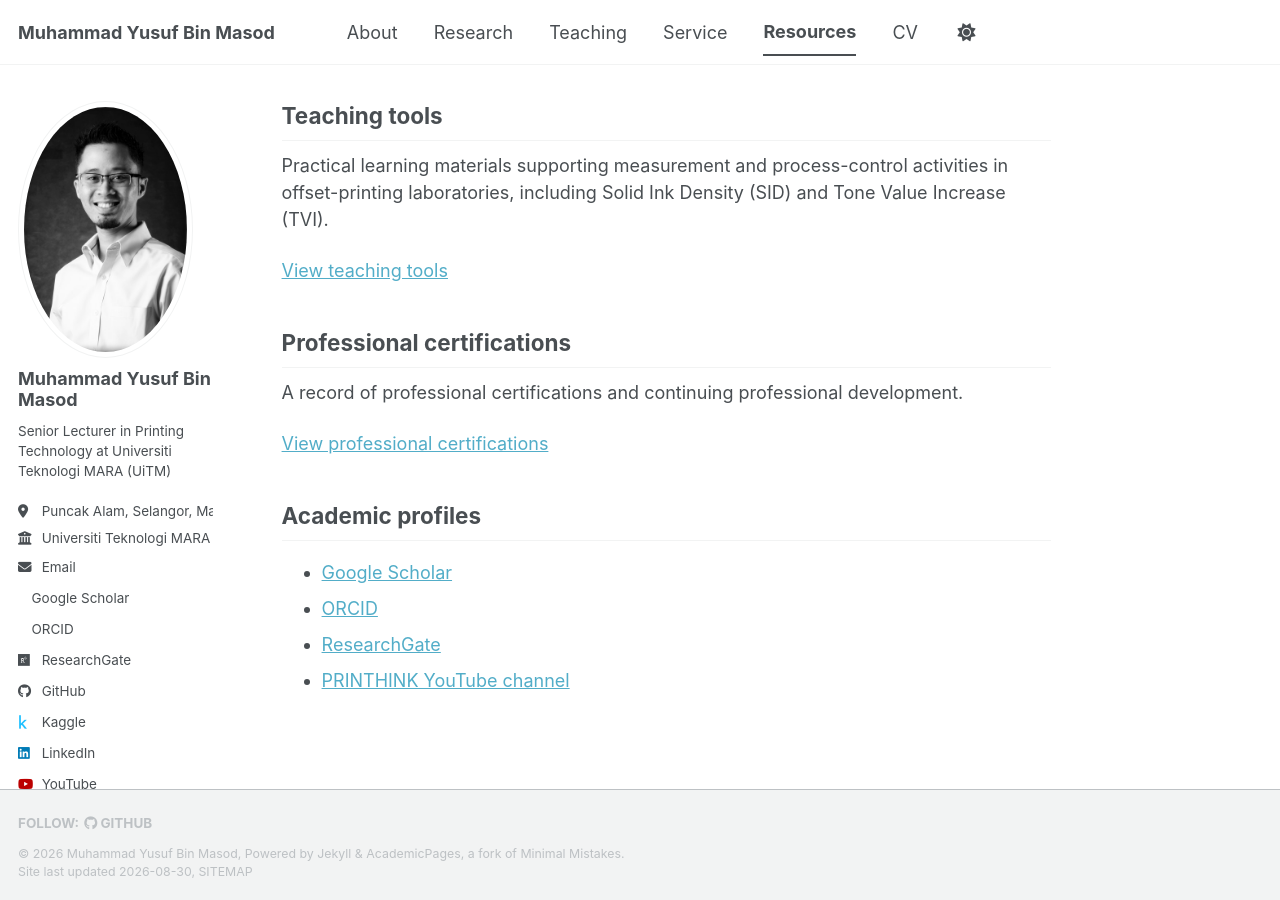
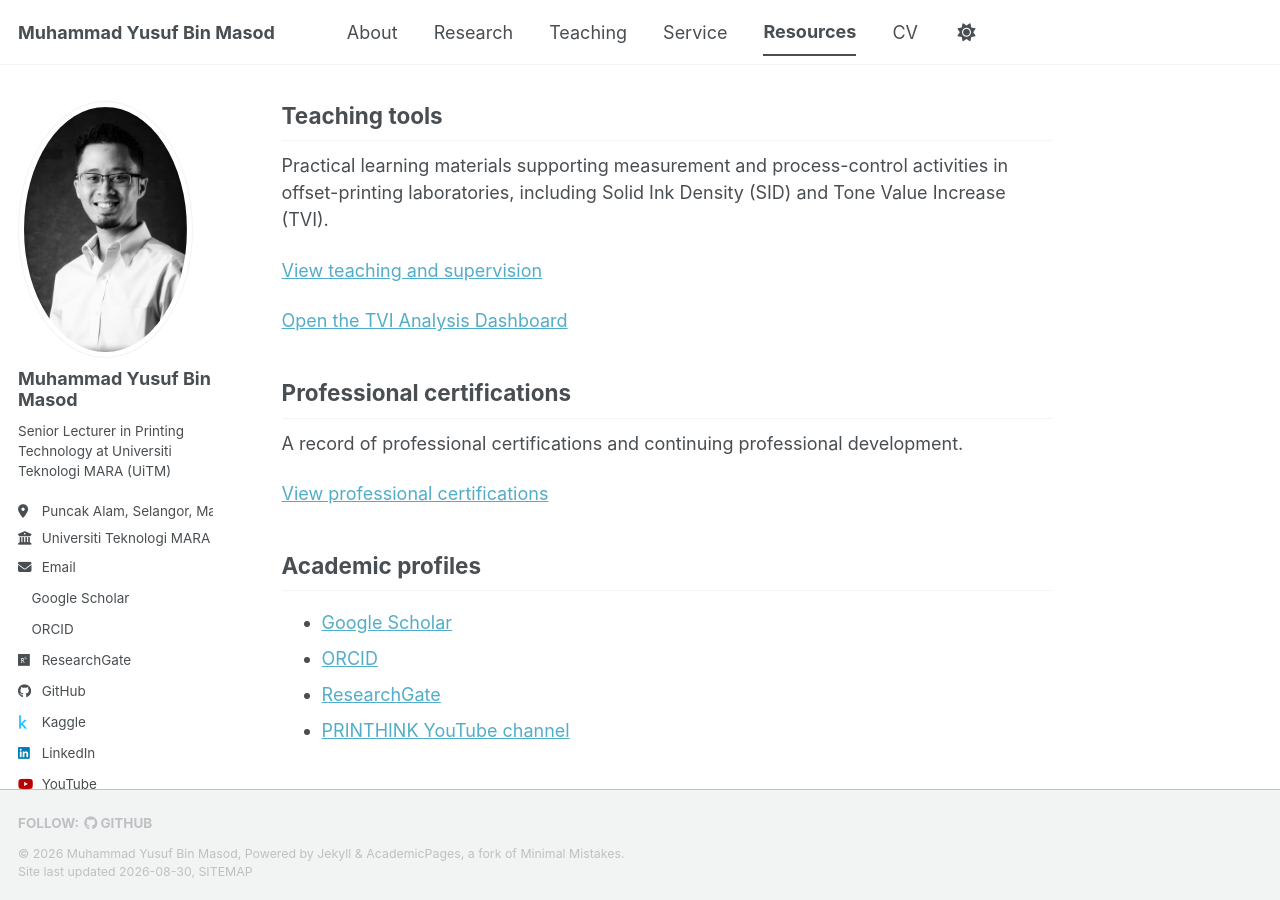
Before and after one commit to yusufmasod/academic-site-preview, a Jekyll site: the page built from _pages/resources.md, in a window 1280 px wide and 900 px high, scrolled down 540 px. Built offline with Jekyll 4.4.1, drawn with Linux system fonts in a browser that asks for light colours; a style sheet for code colours, icons or effects is not loaded.

Commit message:
Add TVI Dashboard to Resources

```diff
--- a/_pages/resources.md
+++ b/_pages/resources.md
@@ -22,7 +22,9 @@ A reference directory supporting exploration of printing firms and industry orga
 
 Practical learning materials supporting measurement and process-control activities in offset-printing laboratories, including Solid Ink Density (SID) and Tone Value Increase (TVI).
 
-[View teaching tools]({{ site.baseurl }}/teaching/)
+[View teaching and supervision]({{ site.baseurl }}/teaching/)
+
+[Open the TVI Analysis Dashboard]({{ site.baseurl }}/tvi-dashboard.html)
 
 ## Professional certifications
 
```
